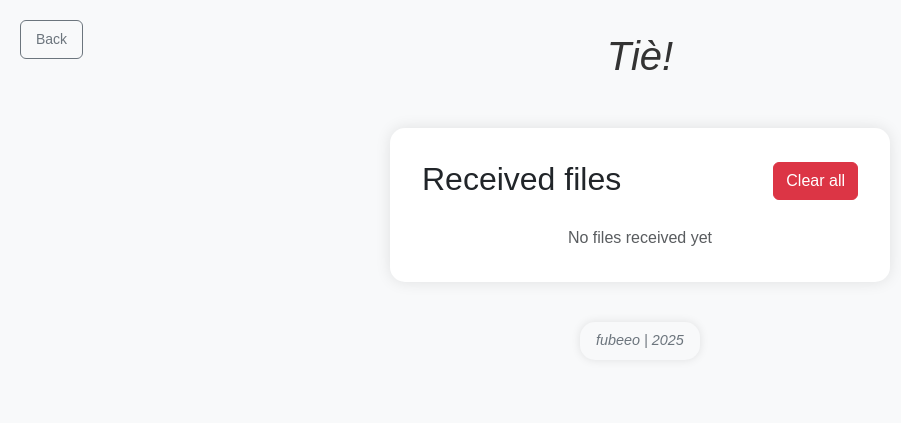
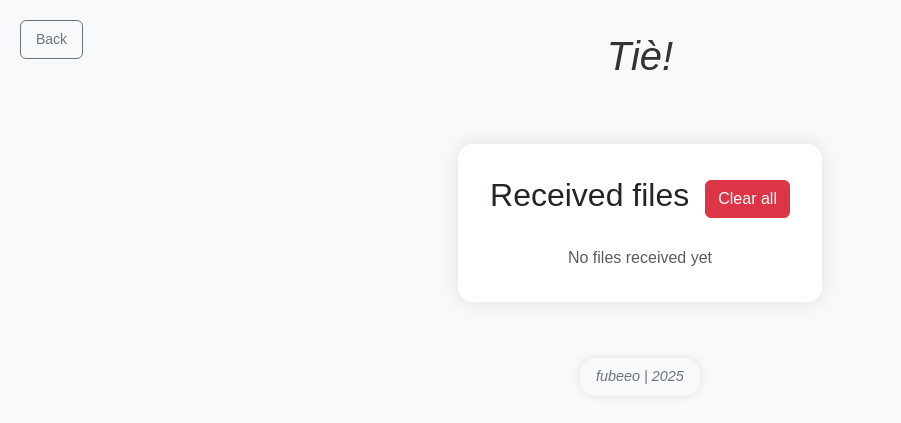
Before and after one commit to fubeeo/Tieh, a Flask app: template src/tieh/templates/received.html in a window 1280 px wide. Shown: the top 423 px of the page, without its empty margins (0-901 px from the left). Run offline with Flask 3, Linux system fonts and the light colour scheme; the template is opened without the code that fills it, so the values that code supplies are empty; parts of the project's set-up code (start-up, migrations or seed data) failed here and were passed over; some libraries are stand-ins or nearby versions.

Commit message:
Bump version to 0.1.1 and update HTML titles for consistency

```diff
--- a/pyproject.toml
+++ b/pyproject.toml
@@ -4,7 +4,7 @@ build-backend = "hatchling.build"
 
 [project]
 name = "tieh"
-version = "0.1.0"
+version = "0.1.1"
 description = "Tiè! Send files to PC"
 authors = [{ name = "Fubeeo" }]
 license = { file = "LICENSE" }
--- a/src/tieh/static/styles.css
+++ b/src/tieh/static/styles.css
@@ -20,7 +20,13 @@ body {
     background-color: #fff;
     padding: 2rem;
     border-radius: 15px;
-    box-shadow: 0 0 15px rgba(0, 0, 0, 0.1);
+    box-shadow: 0 0 20px rgba(0, 0, 0, 0.1);
+    max-width: 400px;
+    margin: 2em;
+    flex-shrink: 0;
+    max-height: 55vh;
+    display: flex;
+    flex-direction: column;
 }
 
 .form-group {
@@ -53,11 +59,11 @@ body {
     background-color: #fff;
     padding: 2rem;
     border-radius: 15px;
-    box-shadow: 0 0 15px rgba(0, 0, 0, 0.1);
-    width: 500px;
-    margin: 1em;
+    box-shadow: 0 0 20px rgba(0, 0, 0, 0.1);
+    max-width: 400px;
+    margin: 2em;
     flex-shrink: 0;
-    max-height: 70vh;
+    max-height: 55vh;
     display: flex;
     flex-direction: column;
 }
@@ -94,13 +100,10 @@ body {
 
 .file-list .list-group-item .file-name {
     flex: 1;
-    margin-left: 1rem;
     text-overflow: ellipsis;
     overflow: hidden;
     white-space: nowrap;
     max-width: calc(100% - 60px);
-    /* Account for icon width */
-    direction: rtl;
     text-align: left;
 }
 
@@ -109,7 +112,6 @@ body {
     overflow: hidden;
     white-space: nowrap;
     max-width: calc(100% - 60px);
-    /* Account for icon width */
 }
 
 .list-group-item {
--- a/src/tieh/templates/index.html
+++ b/src/tieh/templates/index.html
@@ -2,7 +2,7 @@
 <html>
 
 <head>
-    <title>Tiè!</title>
+    <title>Tiè! - Scan to connect</title>
     <link href="https://cdn.jsdelivr.net/npm/bootstrap@5.3.2/dist/css/bootstrap.min.css" rel="stylesheet">
     <link href="{{ url_for('static', filename='styles.css') }}" rel="stylesheet">
     <script src="https://cdnjs.cloudflare.com/ajax/libs/socket.io/4.0.1/socket.io.js"></script>
--- a/src/tieh/templates/received.html
+++ b/src/tieh/templates/received.html
@@ -4,7 +4,7 @@
 <head>
     <meta charset="UTF-8">
     <meta name="viewport" content="width=device-width, initial-scale=1.0">
-    <title>Received Files</title>
+    <title>Tiè! Received files</title>
     <link href="https://cdn.jsdelivr.net/npm/bootstrap@5.3.2/dist/css/bootstrap.min.css" rel="stylesheet">
     <link href="{{ url_for('static', filename='styles.css') }}" rel="stylesheet">
     <script src="https://cdnjs.cloudflare.com/ajax/libs/socket.io/4.0.1/socket.io.js"></script>
@@ -28,7 +28,7 @@
                 <i class="bi bi-arrow-left"></i> Back
             </a>
             <div class="d-flex justify-content-between align-items-center mb-4">
-                <h2 class="text-center mb-1">Received files</h2>
+                <h2 class="text-center mb-2">Received files</h2>
                 <button onclick="clearFiles()" class="btn btn-danger ms-3">
                     <i class="bi bi-trash"></i> Clear all
                 </button>
--- a/src/tieh/templates/send.html
+++ b/src/tieh/templates/send.html
@@ -4,7 +4,7 @@
 <head>
     <meta charset="UTF-8">
     <meta name="viewport" content="width=device-width, initial-scale=1.0">
-    <title>Send to PC</title>
+    <title>Tiè! Send files to PC</title>
     <link href="https://cdn.jsdelivr.net/npm/bootstrap@5.3.2/dist/css/bootstrap.min.css" rel="stylesheet">
     <link href="{{ url_for('static', filename='styles.css') }}" rel="stylesheet">
 </head>
```
